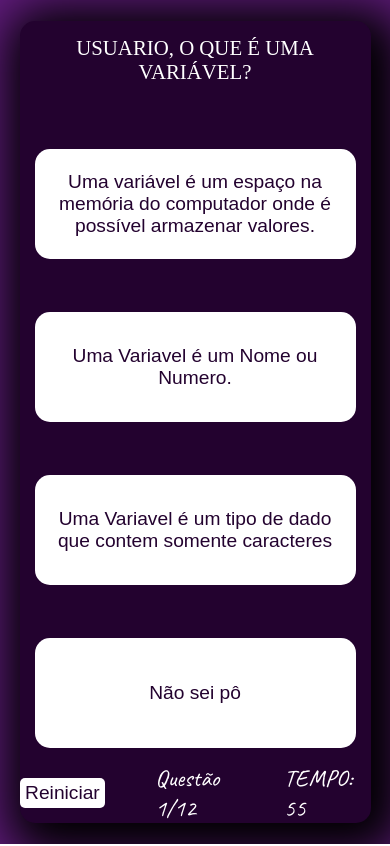
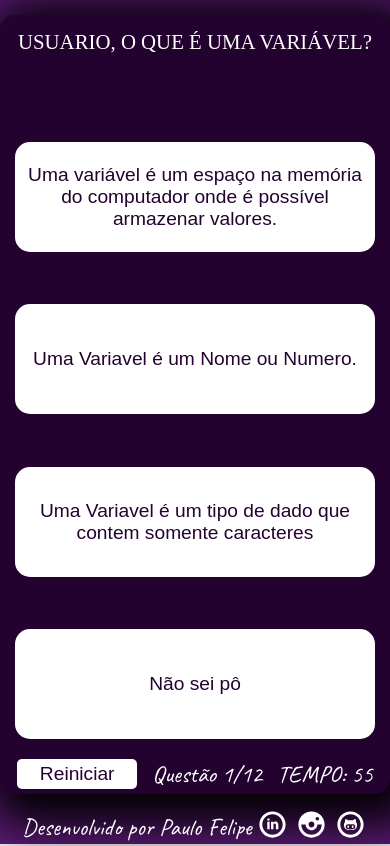
Before and after one commit to PFelipe15/quizlogica, a React (Vite) app: page /Quiz in a window 390 px wide. Built offline with nearby package versions, Linux system fonts and the light colour scheme.

Commit message:
socialLinks icon mudanca

```diff
--- a/src/components/SocialLinks/index.jsx
+++ b/src/components/SocialLinks/index.jsx
@@ -1,5 +1,9 @@
 import React from "react";
-import { TiSocialLinkedinCircular, TiSocialInstagramCircular, TiSocialGithubCircular } from "react-icons/ti";
+import {
+  TiSocialLinkedinCircular,
+  TiSocialInstagramCircular,
+  TiSocialGithubCircular,
+} from "react-icons/ti";
 import "./styles.css";
 function SocialLinks() {
   return (
@@ -10,15 +14,19 @@ function SocialLinks() {
         href="https://www.linkedin.com/in/paulo-felipe-torres-ara%C3%BAjo-45337723b/"
       >
         {" "}
-        <TiSocialLinkedinCircular size={35} color="#23022f" />
+        <TiSocialLinkedinCircular size={35} className="social-icon" />
       </a>
       <a target={"_blank"} href="https://www.instagram.com/paullofelipe_/">
         {" "}
-        <TiSocialInstagramCircular size={35} color="#23022f" />
+        <TiSocialInstagramCircular size={35} className="social-icon" />
       </a>
-      <a target={"_blank"} href="https://github.com/PFelipe15">
+      <a
+        target={"_blank"}
+        href="https://github.com/PFelipe15"
+        className="social-icon"
+      >
         {" "}
-        <TiSocialGithubCircular size={35} color="#23022f" />
+        <TiSocialGithubCircular size={35} className="social-icon" />
       </a>
     </div>
   );
--- a/src/components/SocialLinks/styles.css
+++ b/src/components/SocialLinks/styles.css
@@ -1,5 +1,5 @@
 .social-container {
-  margin-top: 60px;
+  margin-top: 40px;
   display: flex;
   width: 350px;
   height: 35px;
@@ -16,3 +16,19 @@
   font: 1.5em "Caveat";
   color: #23022f;
 }
+.social-icon {
+  color: #23022f;
+}
+@media screen and (max-width: 820px) {
+  .social-container {
+    margin: 0;
+  }
+
+  .title-social {
+    color: #fff;
+  }
+
+  .social-icon {
+    color: #fff;
+  }
+}
--- a/src/pages/QuizPage/index.jsx
+++ b/src/pages/QuizPage/index.jsx
@@ -6,7 +6,7 @@ import { useState, useEffect } from "react";
 import { useContext } from "react";
 import { UserContext } from "../../Context/userContext";
 import { ToastContainer, toast } from "react-toastify";
-
+import SocialLinks from "../../components/SocialLinks";
 import "react-toastify/dist/ReactToastify.css";
 
 function QuizPage() {
@@ -57,6 +57,25 @@ function QuizPage() {
     setTimeLeft(60);
   }
 
+  function scoreAnalise(score) {
+    let displayHidden = document.querySelector(".cor");
+    displayHidden.style.display = "flex";
+    if (score === questions.questions.length) {
+      return toast.success("Você acertou todas as questoes, parabéns!");
+    }
+    if (score === 0) {
+      return toast.error("Você não acertou nenhuma questão, estude mais!");
+    }
+    if (score > questions.questions.length / 2) {
+      return toast.info("Você acertou mais da metade das questoes, muito bom!");
+    }
+    if (score < questions.questions.length / 2) {
+      return toast.warn(
+        "Você acertou menos da metade das questoes, tem que melhorar!"
+      );
+    }
+  }
+
   return (
     <div className="quizPage-container">
       <ToastContainer />
@@ -65,6 +84,14 @@ function QuizPage() {
           <div className="apresentation-score">
             <img src={srcImagem} alt="imgBrain" />
             <h1 className="quiz-title">VOCÊ CONCLUIU O QUIZ! </h1>
+            <button
+              className="scoreButton"
+              onClick={() => {
+                scoreAnalise(score);
+              }}
+            >
+              Analisar Minha Pontuação
+            </button>
             <span className="cor">
               {score === questions.questions.length
                 ? `Parabens ${user}, você acertou todas as ${score} `
@@ -116,6 +143,7 @@ function QuizPage() {
           </main>
         </>
       )}
+      <SocialLinks />
     </div>
   );
 }
--- a/src/pages/QuizPage/styles.css
+++ b/src/pages/QuizPage/styles.css
@@ -5,6 +5,7 @@
   justify-content: center;
   align-items: center;
   background-color: #621c7e;
+  flex-direction: column;
 }
 
 .content-container {
@@ -53,6 +54,17 @@
   border-radius: 15px;
 }
 
+.scoreButton {
+  background-color: transparent;
+  width: 30%;
+  height: 40px;
+  border: 2px #23022f solid;
+  color: #23022f;
+  font-size: 1.4rem;
+  border-radius: 15px;
+  margin: 15px;
+}
+
 .grupoResposta button:hover {
   transition: transform 1.3s;
   transform: scale(1.02);
@@ -86,7 +98,7 @@
 .score-section {
   display: flex;
   width: 100%;
-  height: 100%;
+  height: 90%;
   justify-content: center;
   align-items: center;
   color: #fff;
@@ -109,6 +121,11 @@
   font: 1.3em "Caveat";
   justify-content: center;
   align-items: center;
+  text-align: center;
+}
+.cor {
+  display: none;
+  background-color: #23022f;
 }
 
 @media screen and (max-width: 1200px) {
@@ -167,11 +184,11 @@
 
 @media screen and (max-width: 450px) {
   .content-container {
-    width: 90%;
-    height: 95%;
-    margin: 15px;
+    width: 100%;
+    height: 98%;
+
+    display: flex;
   }
-
   .pergunta {
     width: 100%;
     height: 15%;
@@ -200,5 +217,7 @@
   .question-section {
     width: 100%;
     font: 1.5em "Caveat";
+    gap: 15px;
+    padding: 5px;
   }
 }
```
